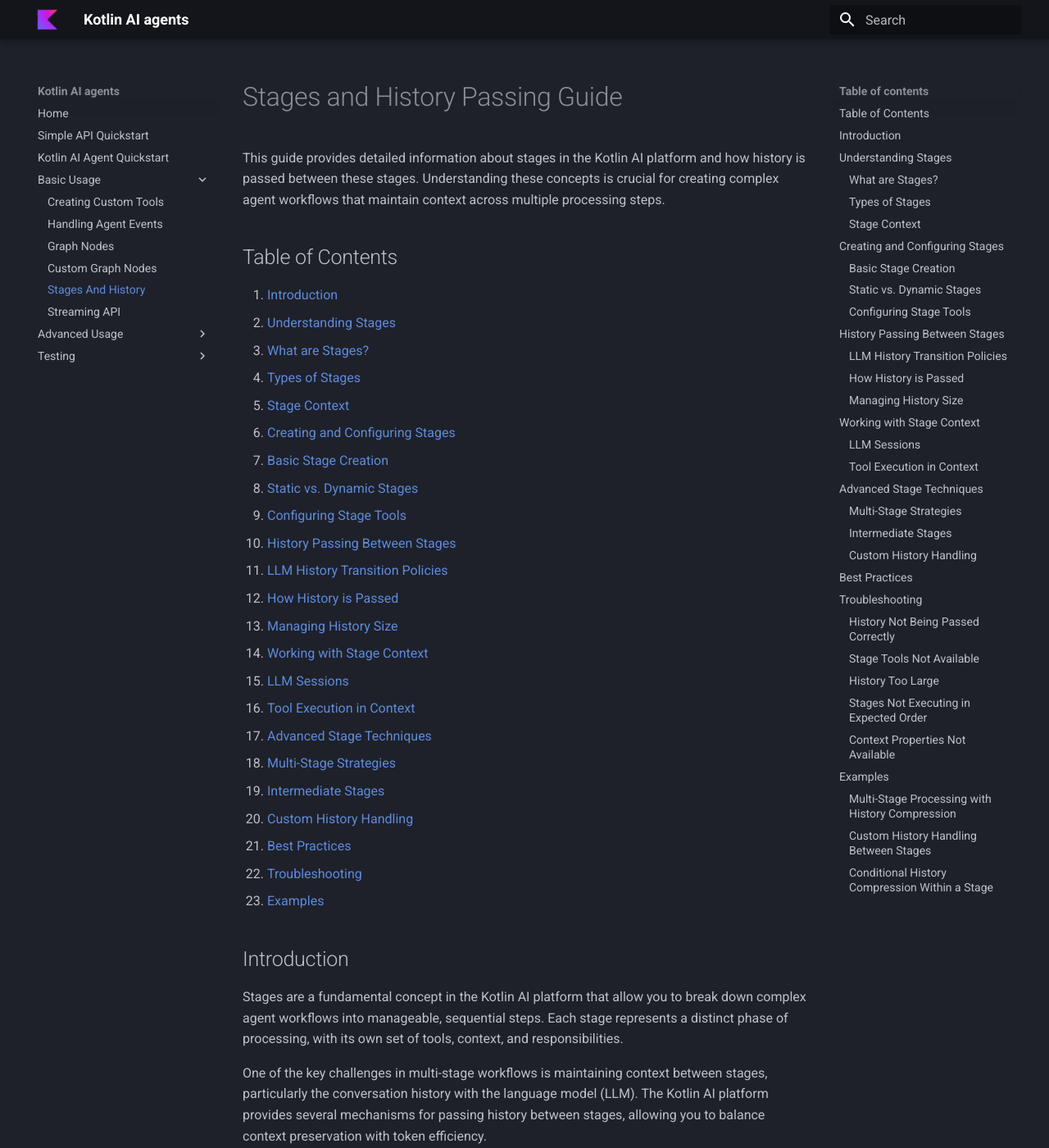
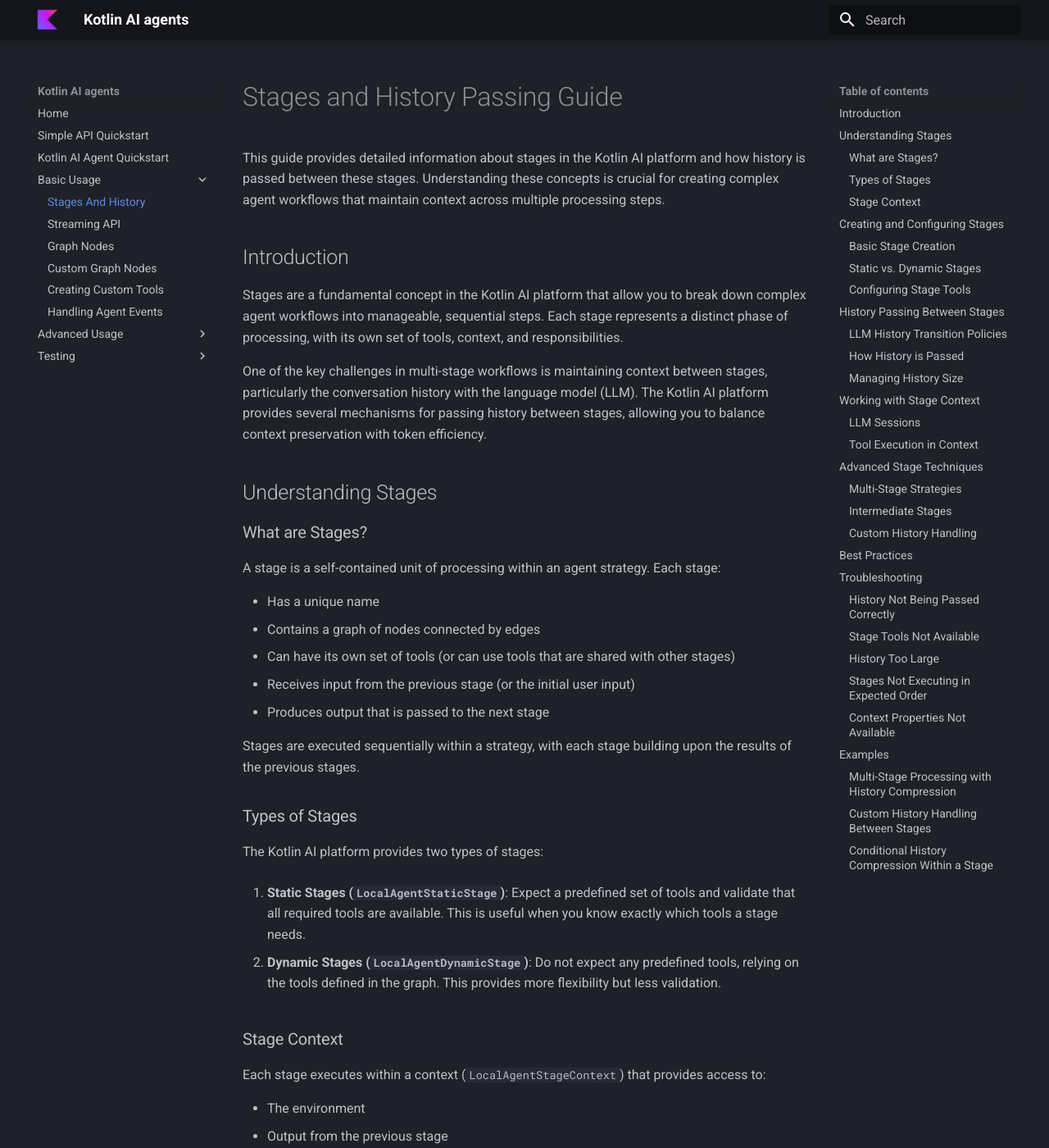
Before and after one commit to JetBrains/koog-docs, an MkDocs documentation site: the page built from docs/stagesAndHistory.md, in a window 1280 px wide and 1400 px high. Shown: the whole window at 82% size. Built offline with MkDocs 1.6.1 and Material for MkDocs 9.7.7, drawn with Linux system fonts in a browser that asks for light colours; some of the changed text lies outside the part shown.

Commit message:
Review stagesAndHistory, restructure quickstart_kotlin_agent, change the order of sections.

````diff
--- a/docs/stagesAndHistory.md
+++ b/docs/stagesAndHistory.md
@@ -1,38 +1,18 @@
 # Stages and History Passing Guide
 
-This guide provides detailed information about stages in the Kotlin AI platform and how history is passed between these stages. Understanding these concepts is crucial for creating complex agent workflows that maintain context across multiple processing steps.
-
-## Table of Contents
-
-1. [Introduction](#introduction)
-2. [Understanding Stages](#understanding-stages)
-   - [What are Stages?](#what-are-stages)
-   - [Types of Stages](#types-of-stages)
-   - [Stage Context](#stage-context)
-3. [Creating and Configuring Stages](#creating-and-configuring-stages)
-   - [Basic Stage Creation](#basic-stage-creation)
-   - [Static vs. Dynamic Stages](#static-vs-dynamic-stages)
-   - [Configuring Stage Tools](#configuring-stage-tools)
-4. [History Passing Between Stages](#history-passing-between-stages)
-   - [LLM History Transition Policies](#llm-history-transition-policies)
-   - [How History is Passed](#how-history-is-passed)
-   - [Managing History Size](#managing-history-size)
-5. [Working with Stage Context](#working-with-stage-context)
-   - [LLM Sessions](#llm-sessions)
-   - [Tool Execution in Context](#tool-execution-in-context)
-6. [Advanced Stage Techniques](#advanced-stage-techniques)
-   - [Multi-Stage Strategies](#multi-stage-strategies)
-   - [Intermediate Stages](#intermediate-stages)
-   - [Custom History Handling](#custom-history-handling)
-7. [Best Practices](#best-practices)
-8. [Troubleshooting](#troubleshooting)
-9. [Examples](#examples)
+This guide provides detailed information about stages in the Kotlin AI platform and how history is passed between these
+stages. Understanding these concepts is crucial for creating complex agent workflows that maintain context across
+multiple processing steps.
 
 ## Introduction
 
-Stages are a fundamental concept in the Kotlin AI platform that allow you to break down complex agent workflows into manageable, sequential steps. Each stage represents a distinct phase of processing, with its own set of tools, context, and responsibilities.
+Stages are a fundamental concept in the Kotlin AI platform that allow you to break down complex agent workflows into
+manageable, sequential steps. Each stage represents a distinct phase of processing, with its own set of tools, context,
+and responsibilities.
 
-One of the key challenges in multi-stage workflows is maintaining context between stages, particularly the conversation history with the language model (LLM). The Kotlin AI platform provides several mechanisms for passing history between stages, allowing you to balance context preservation with token efficiency.
+One of the key challenges in multi-stage workflows is maintaining context between stages, particularly the conversation
+history with the language model (LLM). The Kotlin AI platform provides several mechanisms for passing history between
+stages, allowing you to balance context preservation with token efficiency.
 
 ## Understanding Stages
 
@@ -42,7 +22,7 @@
 
 - Has a unique name
 - Contains a graph of nodes connected by edges
-- Can have its own set of tools
+- Can have its own set of tools (or can use tools that are shared with other stages)
 - Receives input from the previous stage (or the initial user input)
 - Produces output that is passed to the next stage
 
@@ -52,23 +32,26 @@
 
 The Kotlin AI platform provides two types of stages:
 
-1. **Static Stages (`LocalAgentStaticStage`)**: Expect a predefined set of tools and validate that all required tools are available. This is useful when you know exactly which tools a stage needs.
+1. **Static Stages (`LocalAgentStaticStage`)**: Expect a predefined set of tools and validate that all required tools
+   are available. This is useful when you know exactly which tools a stage needs.
 
-2. **Dynamic Stages (`LocalAgentDynamicStage`)**: Do not expect any predefined tools, relying on the tools defined in the graph. This provides more flexibility but less validation.
+2. **Dynamic Stages (`LocalAgentDynamicStage`)**: Do not expect any predefined tools, relying on the tools defined in
+   the graph. This provides more flexibility but less validation.
 
 ### Stage Context
 
 Each stage executes within a context (`LocalAgentStageContext`) that provides access to:
 
 - The environment
-- The stage input (output from the previous stage)
+- Output from the previous stage
 - The agent configuration
 - The LLM context (including the conversation history)
 - The state manager
 - The storage
 - Session, strategy, and stage identifiers
 
-The context is passed to each node within the stage and provides the necessary resources for the node to perform its operations.
+The context is passed to each node within the stage and provides the necessary resources for the node to perform its
+operations.
 
 ## Creating and Configuring Stages
 
@@ -125,27 +106,37 @@
 Tools can be configured for a stage in several ways:
 
 **Directly in the stage definition**:
+
 ```kotlin
 stage(
-   name = "my-stage",
-   tools = listOf(myTool1, myTool2)
+    name = "my-stage",
+    tools = listOf(myTool1, myTool2)
 ) {
-   // Stage definition
+    // Stage definition
 }
 ```
 
 **From a tool registry**:
+
 ```kotlin
 stage(
-   name = "my-stage",
-   tools = toolRegistry.stagesToolDescriptors.getValue("my-stage")
+    name = "my-stage",
+    tools = toolRegistry.stagesToolDescriptors.getValue("my-stage")
 ) {
-   // Stage definition
+    // Stage definition
 }
 ```
 
 **Dynamically during execution**:
+
 ```kotlin
+// Make a set of tools
+val newTools = context.llm.writeSession {
+    val selectedTools = this.requestLLMStructured<SelectedTools>(/*...*/)
+    tools.filter { it.name in selectedTools.structure.tools.toSet() }
+}
+
+// Pass the tools to the stage context
 val context = context.copyWithTools(newTools)
 ```
 
@@ -155,11 +146,14 @@
 
 The Kotlin AI platform provides three policies for handling LLM conversation history between stages:
 
-1. **PERSIST_LLM_HISTORY**: Keeps the entire conversation history intact between stages. This is the default policy and is useful when context continuity is important and the history size is manageable.
+1. **PERSIST_LLM_HISTORY**: Keeps the entire conversation history intact between stages. This is the default policy and
+   is useful when context continuity is important and the history size is manageable.
 
-2. **COMPRESS_LLM_HISTORY**: Compresses the conversation history between stages to reduce token usage while preserving essential context. This is useful for long-running agents with large conversation histories.
+2. **COMPRESS_LLM_HISTORY**: Compresses the conversation history between stages to reduce token usage while preserving
+   essential context. This is useful for long-running agents with large conversation histories.
 
-3. **CLEAR_LLM_HISTORY**: Completely clears the conversation history between stages. This is useful when stages are independent and previous context might confuse the next stage.
+3. **CLEAR_LLM_HISTORY**: Completely clears the conversation history between stages. This is useful when stages are
+   independent and previous context might confuse the next stage.
 
 These policies are specified when creating a strategy:
 
@@ -182,32 +176,37 @@
 ```kotlin
 currentPrompt = context.llm.readSession { prompt }
 ```
+
 The updated prompt is passed to the next stage.
 
-If an intermediate stage is inserted based on the history transition policy, it will modify the prompt before it's passed to the next main stage.
+If an intermediate stage is inserted based on the history transition policy, it will modify the prompt before it's
+passed to the next main stage.
 
 ### Managing History Size
 
-For long-running conversations, the history can grow large and consume a lot of tokens. There are several ways to manage history size:
+For long-running conversations, the history can grow large and consume a lot of tokens. There are several ways to manage
+history size:
 
 **Using the COMPRESS_LLM_HISTORY policy**: This automatically inserts a compression stage between each main stage.
 
 **Using the nodeLLMCompressHistory node**: This allows you to compress history at specific points within a stage.
+
 ```kotlin
 val compressHistory by nodeLLMCompressHistory<Message.Tool.Result>()
 
 edge(
-   (someNode forwardTo compressHistory)
-       onCondition { _ -> llm.readSession { prompt.messages.size > 100 } }
+    (someNode forwardTo compressHistory)
+            onCondition { _ -> llm.readSession { prompt.messages.size > 100 } }
 )
 ```
 
 **Using custom compression logic**: You can implement custom logic to compress or filter the history.
+
 ```kotlin
 val customCompression by node<Unit, Unit> {
-   llm.writeSession {
-       // Custom compression logic
-   }
+    llm.writeSession {
+        // Custom compression logic
+    }
 }
 ```
 
@@ -218,22 +217,24 @@
 The LLM context provides two types of sessions:
 
 **Write Session**: For modifying the prompt and tools.
+
 ```kotlin
 llm.writeSession {
-   updatePrompt {
-       user("New user message")
-   }
+    updatePrompt {
+        user("New user message")
+    }
 
-   val response = requestLLM()
-   // The response is automatically added to the prompt
+    val response = requestLLM()
+    // The response is automatically added to the prompt
 }
 ```
 
 **Read Session**: For reading the prompt and tools without modifying them.
+
 ```kotlin
 llm.readSession {
-   val messageCount = prompt.messages.size
-   val availableTools = tools.map { it.name }
+    val messageCount = prompt.messages.size
+    val availableTools = tools.map { it.name }
 }
 ```
 
@@ -287,7 +288,7 @@
 
 ### Intermediate Stages
 
-You can insert intermediate stages between main stages for specific purposes:
+You can insert intermediate stages between main stages for specific purposes using the `insertIntermediateStage` method:
 
 ```kotlin
 val stages = listOf(stage1, stage2, stage3)
@@ -295,8 +296,6 @@
 val stagesWithLogging = insertIntermediateStage(stages, intermediateStage)
 // Result: [stage1, intermediateStage, stage2, intermediateStage, stage3]
 ```
-
-The `insertIntermediateStage` function is provided by the `LocalAgentStrategy.Companion` object.
 
 ### Custom History Handling
 
@@ -324,7 +323,8 @@
 
 When working with stages and history passing, follow these best practices:
 
-1. **Use appropriate history transition policies**: Choose the policy that best balances context preservation with token efficiency for your use case.
+1. **Use appropriate history transition policies**: Choose the policy that best balances context preservation with token
+   efficiency for your use case.
 
 2. **Break complex workflows into stages**: Each stage should have a clear, focused responsibility.
 
@@ -334,9 +334,11 @@
 
 5. **Pass only necessary context**: Only pass the information that subsequent stages need to function correctly.
 
-6. **Document stage dependencies**: Clearly document what each stage expects from previous stages and what it provides to subsequent stages.
+6. **Document stage dependencies**: Clearly document what each stage expects from previous stages and what it provides
+   to subsequent stages.
 
-7. **Test stages in isolation**: Ensure each stage works correctly with various inputs before integrating them into a strategy.
+7. **Test stages in isolation**: Ensure each stage works correctly with various inputs before integrating them into a
+   strategy.
 
 8. **Consider token usage**: Be mindful of token usage, especially when passing large histories between stages.
 
@@ -458,7 +460,7 @@
                 val messages = prompt.messages
                 val importantMessages = messages.filter { message ->
                     message is Message.User ||
-                    (message is Message.Assistant && message.content.contains("important"))
+                            (message is Message.Assistant && message.content.contains("important"))
                 }
 
                 // Create a new prompt with only important messages
@@ -503,14 +505,14 @@
         // If history is too large, compress it before sending tool result
         edge(
             (executeToolCall forwardTo compressHistory)
-                onCondition { _ -> llm.readSession { prompt.messages.size > 50 } }
+                    onCondition { _ -> llm.readSession { prompt.messages.size > 50 } }
         )
         edge(compressHistory forwardTo sendToolResult)
 
         // Otherwise, send tool result directly
         edge(
             (executeToolCall forwardTo sendToolResult)
-                onCondition { _ -> llm.readSession { prompt.messages.size <= 50 } }
+                    onCondition { _ -> llm.readSession { prompt.messages.size <= 50 } }
         )
 
         edge(sendToolResult forwardTo nodeFinish onAssistantMessage { true })
@@ -518,5 +520,3 @@
     }
 }
 ```
-
-These examples demonstrate different approaches to managing stages and history passing in the Kotlin AI platform. By understanding these concepts and techniques, you can create complex agent workflows that maintain context across multiple processing steps while efficiently managing token usage.
--- a/mkdocs.yml
+++ b/mkdocs.yml
@@ -4,16 +4,16 @@
   - Simple API Quickstart: quickstart_simple_api.md
   - Kotlin AI Agent Quickstart: quickstart_kotlin_agent.md
   - Basic Usage:
+      - Stages And History: stagesAndHistory.md
+      - Streaming API: streamingApi.md
+      - Graph Nodes: nodes_library.md
+      - Custom Graph Nodes: customNodes.md
       - Creating Custom Tools: customTool.md
       - Handling Agent Events: eventHandler.md
-      - Graph Nodes: nodes_library.md
-      - Custom Graph Nodes: customNodes.md
-      - Stages And History: stagesAndHistory.md
-      - Streaming API: streamingApi.md
   - Advanced Usage:
+      - Structured Data: structuredData.md
+      - LLM Sessions and History: sessions.md
       - Writing custom graphs: customGraphs.md
-      - LLM Sessions and History: sessions.md
-      - Structured Data: structuredData.md
       - Tracing: tracingFeature.md
       - Memory: memoryFeature.md
   - Testing:
````
Also changed, not shown: other parts of docs/stagesAndHistory.md (+6 -8 lines), docs/index.md (+1 -1 lines), docs/quickstart_kotlin_agent.md (+42 -40 lines).
